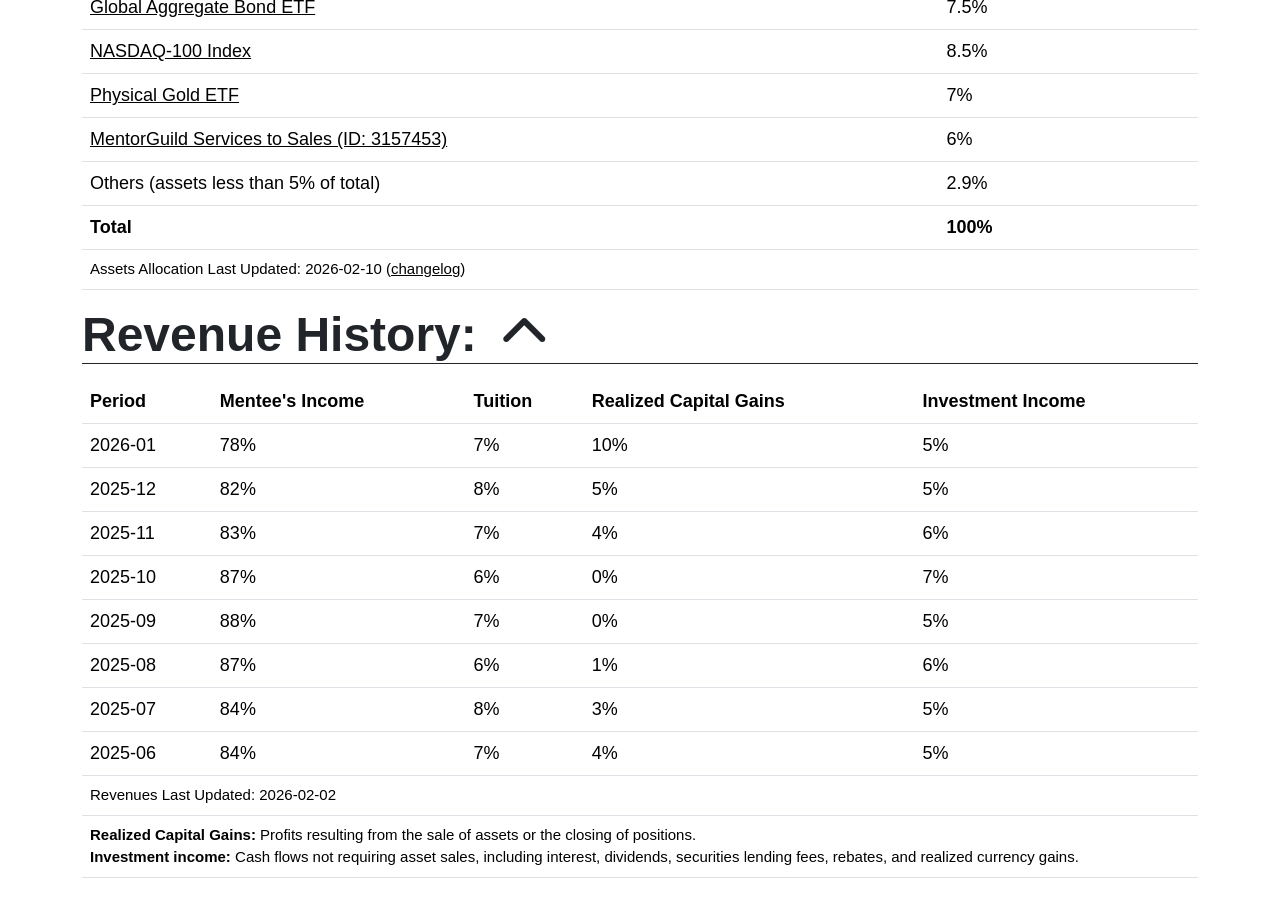
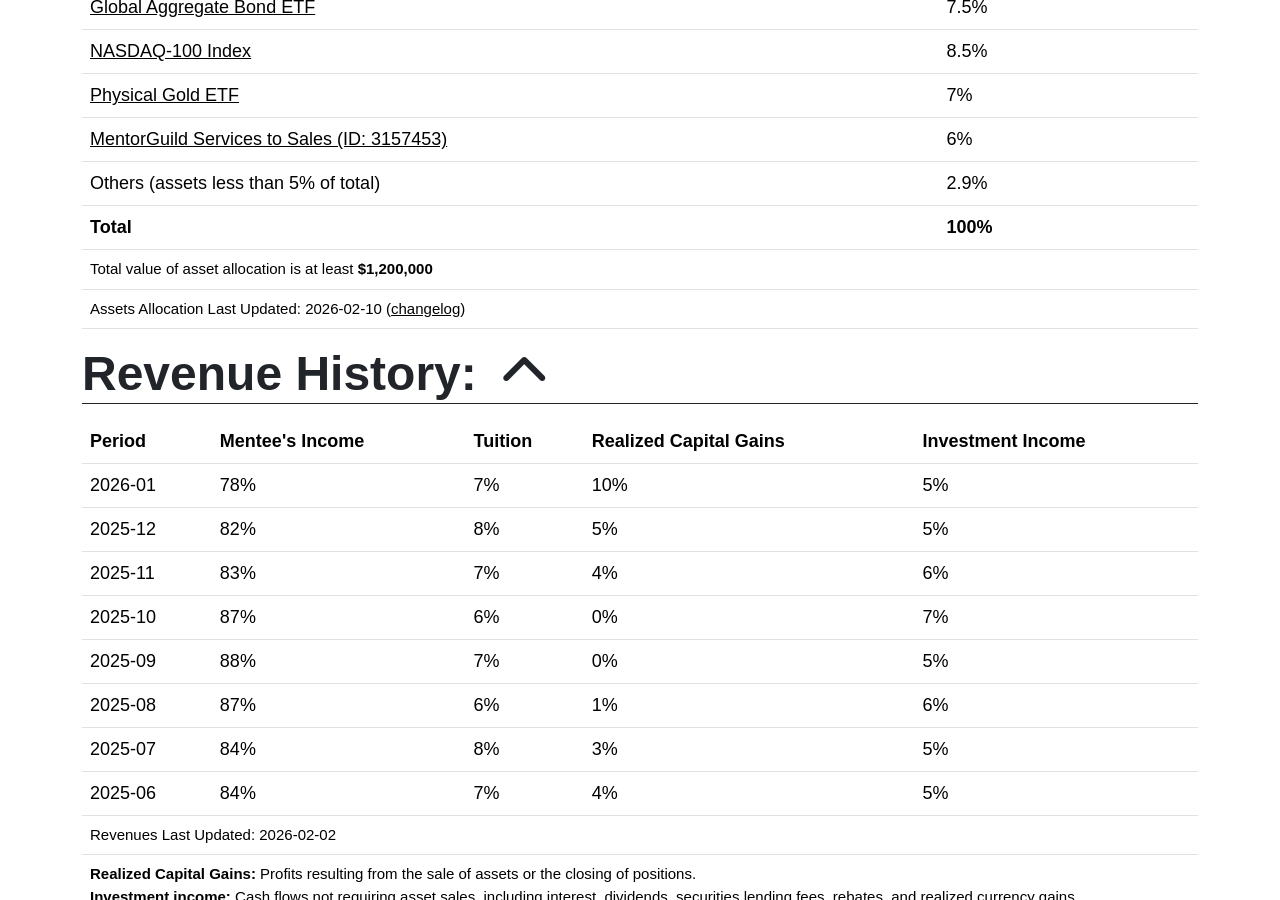
Before and after one commit to ErnestEnki/ernestenki.github.io, a Jekyll site: the page built from books/mentorguilds/964219/financials/index.html, in a window 1280 px wide and 900 px high, scrolled down 557 px. Built offline with Jekyll 4.4.1, drawn with Linux system fonts in a browser that asks for light colours; some web fonts are replaced; comment, search, counter and statistics services are not loaded.

Commit message:
Updating MentorGuild open data financials page

```diff
--- a/books/mentorguilds/964219/financials/index.html
+++ b/books/mentorguilds/964219/financials/index.html
@@ -86,6 +86,9 @@ description: Example of a MentorGuild Financials Page
             </tr>
         </tbody>
         <tfoot>
+            <tr>
+                <td colspan="2">Total value of asset allocation is at least <b>$1,200,000</b></td>
+            </tr>
             <tr>
                 <td colspan="2">Assets Allocation Last Updated: 2026-02-10 (<a href="assets_changelog">changelog</a>)</td>
             </tr>
```
